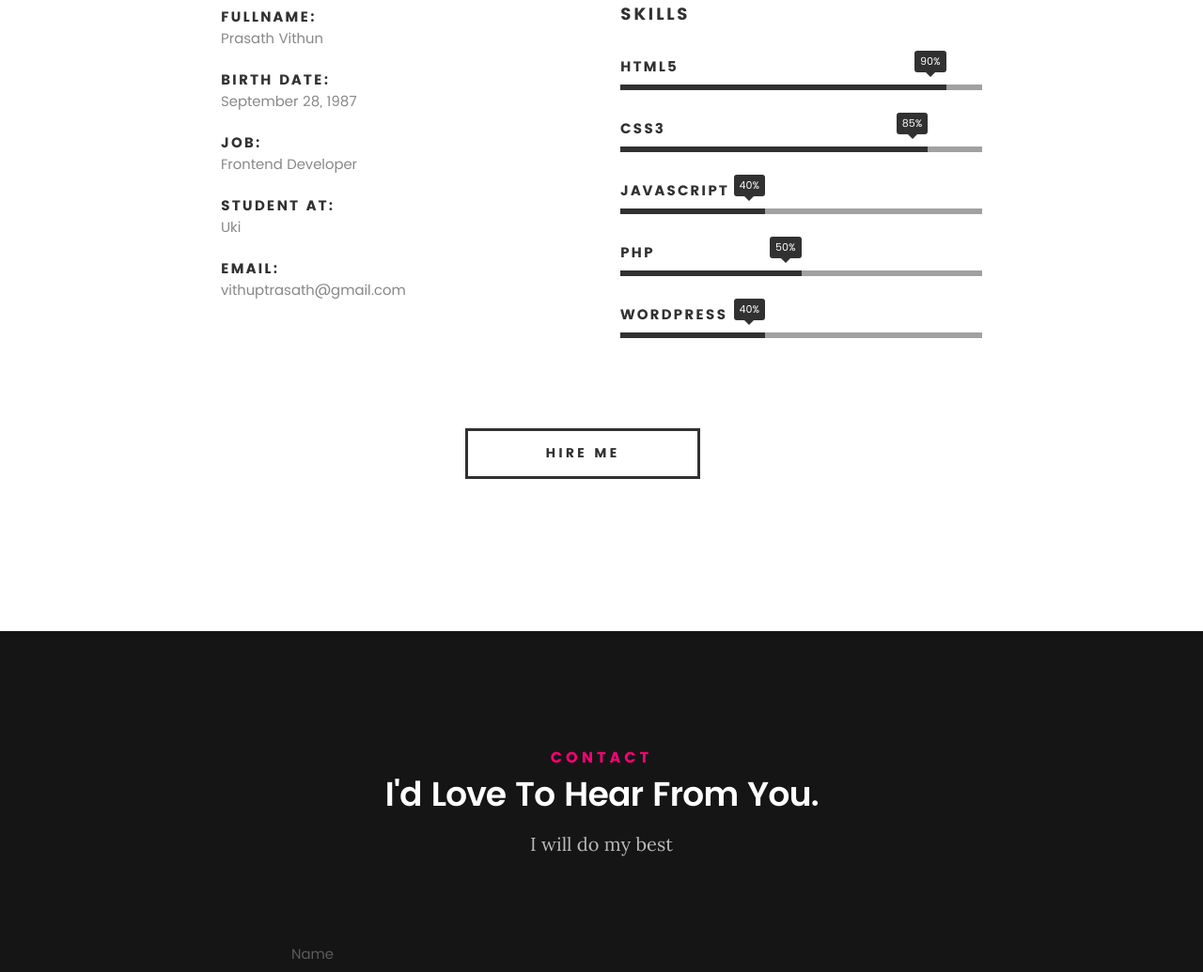
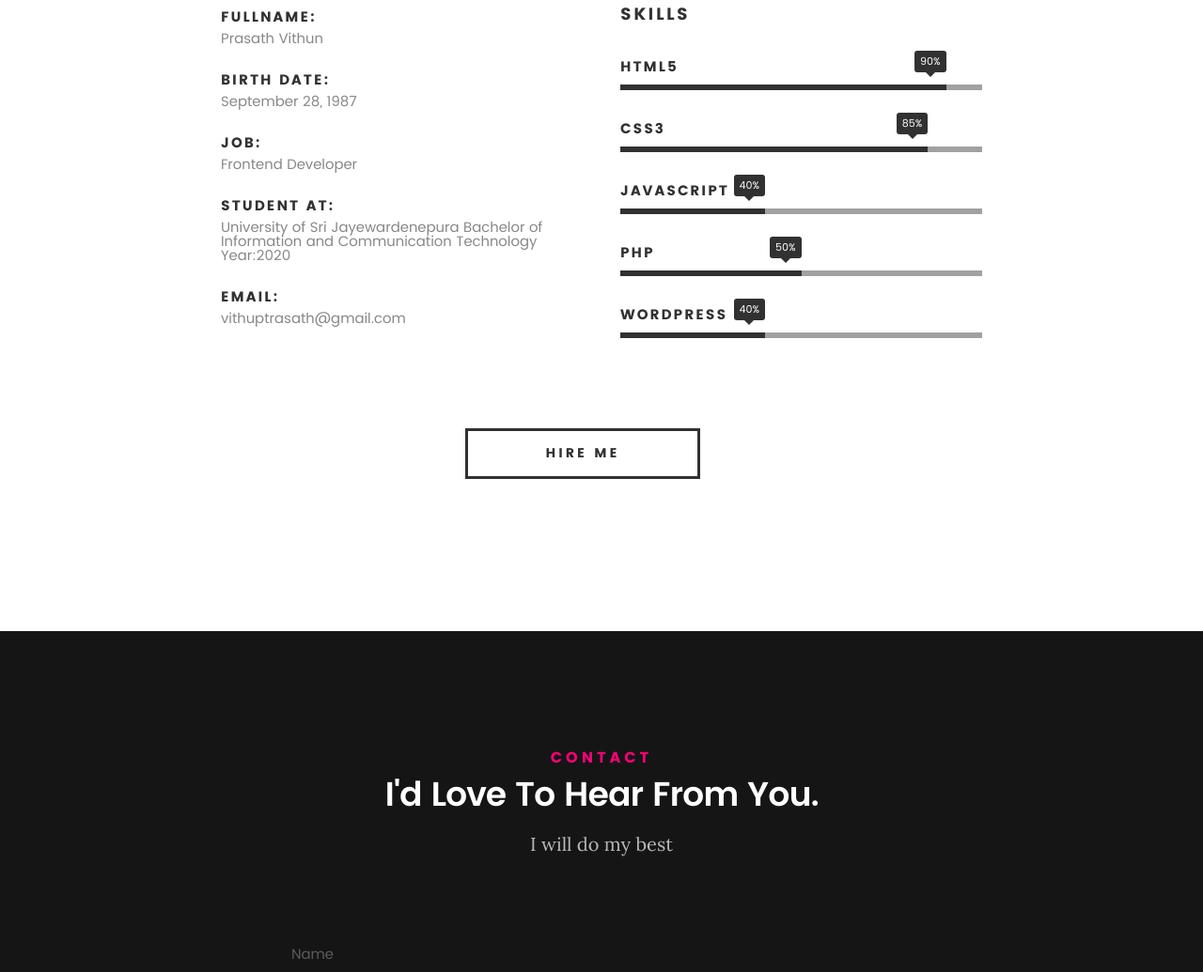
Before and after one commit to vithun17/vithun17.github.io, a plain HTML site: page index.html in a window 1280 px wide. Shown: the part 1529-2564 px from the top of the page at 94% size. Drawn offline with Linux system fonts and the light colour scheme; files whose address does not match are found by name.

Commit message:
Update index.html

```diff
--- a/index.html
+++ b/index.html
@@ -136,7 +136,12 @@
    				</li>
    				<li>
    					<strong>Student At:</strong>
-   					<span>Uki</span>
+   					<span>
+University of Sri Jayewardenepura
+
+Bachelor of Information and Communication Technology
+
+Year:2020</span>
    				</li>
    				<li>
    					<strong>Email:</strong>
```
